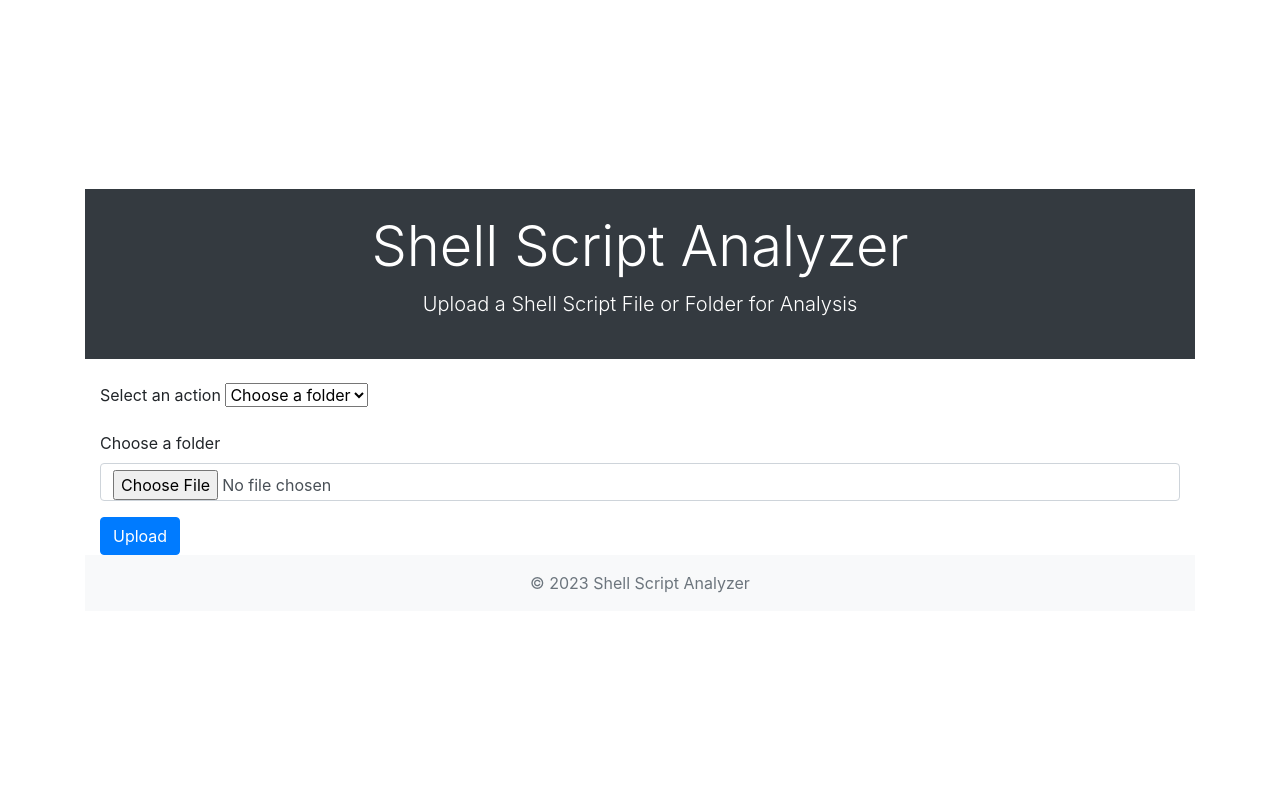
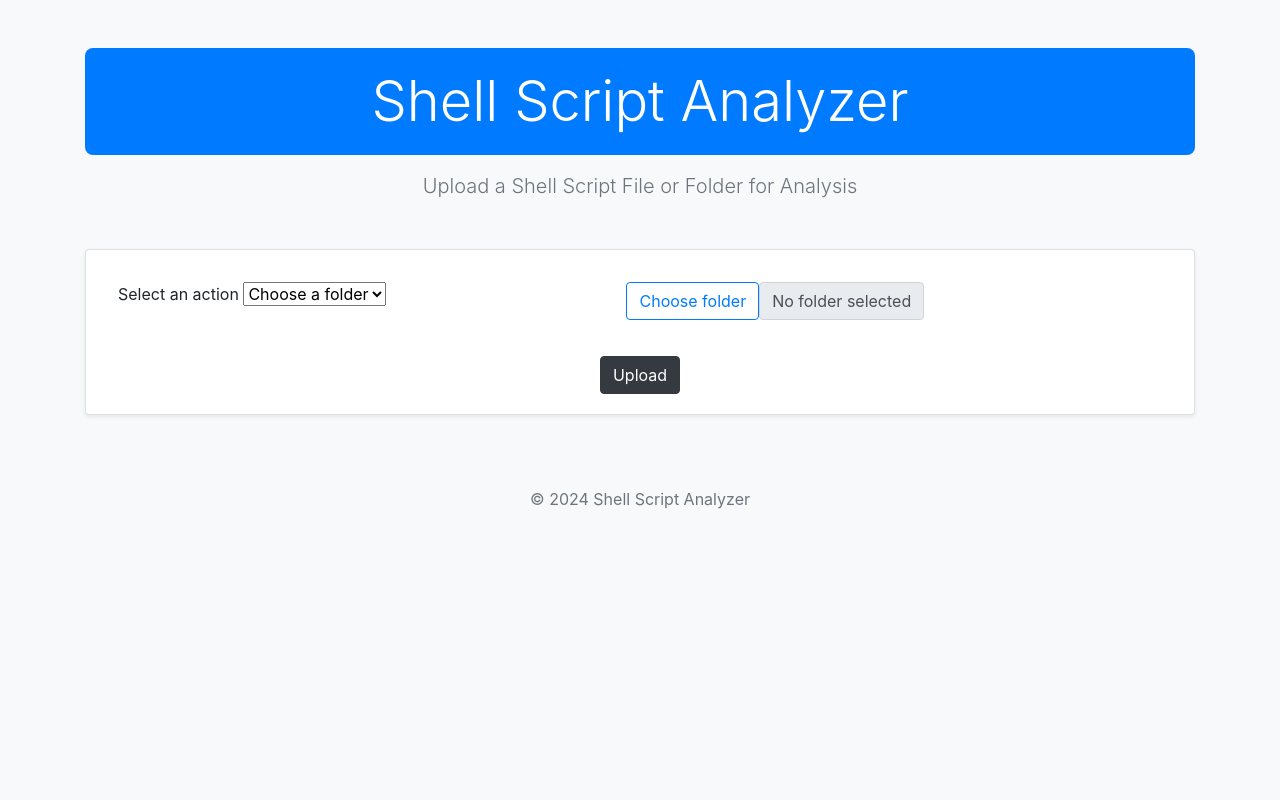
Before and after one commit to ajeesh875/pyShellCheckNew, a Flask app: page / in a window 1280 px wide. Run offline with Flask 3, Linux system fonts and the light colour scheme; some libraries are stand-ins or nearby versions.

Commit message:
[uploading]

```diff
--- a/config/regex_config.json
+++ b/config/regex_config.json
@@ -1,12 +1,13 @@
 [
     {
         "rule_number": 1,
-        "pattern": "\\$\\((.*?)\\)",
-        "description": "OS Command Injection vulnerability detected.",
+        "pattern": "(rm|mv|cp|chmod|chown|curl|wget|fetch|system|exec|popen|passthru|shell_exec|`|cmd.exe|bash|sh|powershell|telnet|ssh|scp|sftp|ftp|nc|netcat|tar|gzip|gunzip|zip|unzip)\\s+['\"]?(.*?['\"]?\\s*;|\\s+)",
+        "description": "Potential OS Command Injection vulnerability detected.",
         "cwe": "cwe-78",
-        "explanation": "OS Command injection vulnerabilities arise when untrusted data is incorporated into a command that is then executed by the system. Attackers can inject malicious commands, leading to unauthorized access or other security issues.",
+        "explanation": "This pattern detects the use of system commands that could be potentially misused for OS command injection. Careful review is required to determine if usage is secure or vulnerable to injection.",
         "severity": 9
-    },
+    }
+    ,
     {
         "rule_number": 2,
         "pattern": "\\$[a-zA-Z_][a-zA-Z0-9_]*\\s*=",
--- a/templates/upload.html
+++ b/templates/upload.html
@@ -1,68 +1,99 @@
 <!DOCTYPE html>
 <html lang="en">
-
 <head>
     <meta charset="UTF-8">
     <meta name="viewport" content="width=device-width, initial-scale=1.0">
     <title>Shell Script Analyzer</title>
     <link rel="stylesheet" href="{{ url_for('static', filename='bootstrap/css/bootstrap.min.css') }}">
 </head>
-
-<body class="d-flex align-items-center justify-content-center vh-100">
-    <div class="container">
-        <header class="bg-dark text-white text-center py-4">
-            <div class="container">
-                <h1 class="display-4">Shell Script Analyzer</h1>
-                <p class="lead">Upload a Shell Script File or Folder for Analysis</p>
-            </div>
+<body class="bg-light">
+    <div class="container py-5">
+        <header class="mb-5">
+            <h1 class="display-4 text-center mb-3" style="color: #fff; background-color: #007bff; padding: 20px 0; border-radius: 8px;">Shell Script Analyzer</h1>
+            <p class="lead text-center" style="color: #6c757d;">Upload a Shell Script File or Folder for Analysis</p>
         </header>
-
-        <div class="container mt-4">
-            <form method="POST" enctype="multipart/form-data">
-                <div class="mb-3">
+        <div class="card shadow-sm">
+            <div class="card-body">
+                <form method="POST" enctype="multipart/form-data" id="uploadForm">
+                    <table class="table table-borderless">
+                        <tbody>
+                            <tr>
+                                <td>
                                     <label for="actionSelect" class="form-label">Select an action</label>
-                    <select class="form-select" id="actionSelect" name="selectedAction" required>
-                        <option value="folder">Choose a folder</option>
+                                    <select class="form-select" id="actionSelect" name="selectedAction" aria-label="Select action" required>
+                                        <option value="folder" selected>Choose a folder</option>
                                         <option value="files">Choose files</option>
                                     </select>
+                                </td>
+                                <td>
+                                    <div id="folderOption" class="input-group">
+                                        <input type="file" name="file_or_folder" class="form-control" id="folderInput" webkitdirectory directory style="display: none;" aria-label="File input for folder">
+                                        <button type="button" id="folderButton" class="btn btn-outline-primary" aria-label="Choose folder button">Choose folder</button>
+                                        <span id="folderLabel" class="input-group-text">No folder selected</span>
                                     </div>
-
-                <div id="folderOption" class="mb-3">
-                    <label for="folderInput" class="form-label">Choose a folder</label>
-                    <input type="file" name="file_or_folder" class="form-control" id="folderInput" webkitdirectory directory>
+                                    <div id="filesOption" class="input-group" style="display: none;">
+                                        <input type="file" name="files[]" class="form-control" id="fileInput" multiple style="display: none;" aria-label="File input for multiple files">
+                                        <button type="button" id="filesButton" class="btn btn-outline-primary" aria-label="Choose files button">Choose files</button>
+                                        <span id="filesLabel" class="input-group-text">No files selected</span>
                                     </div>
-
-                <div id="filesOption" class="mb-3" style="display: none;">
-                    <label for="fileInput" class="form-label">Choose files</label>
-                    <input type="file" name="files[]" class="form-control" id="fileInput" multiple>
+                                </td>
+                            </tr>
+                        </tbody>
+                    </table>
+                    <div class="mt-4 text-center">
+                        <button type="submit" class="btn btn-dark" id="submitBtn" aria-label="Upload button">Upload</button>
                     </div>
-
-                <button type="submit" class="btn btn-primary">Upload</button>
                 </form>
             </div>
-
-        <footer class="bg-light text-center py-3">
-            <div class="container">
-                <p class="mb-0 text-muted">&copy; 2023 Shell Script Analyzer</p>
         </div>
+        <footer class="text-center py-4 mt-5">
+            <p class="mb-0 text-muted">&copy; 2024 Shell Script Analyzer</p>
         </footer>
     </div>
-
     <script src="{{ url_for('static', filename='bootstrap/js/bootstrap.bundle.min.js') }}"></script>
     <script>
-        document.getElementById('actionSelect').addEventListener('change', function () {
+        document.addEventListener("DOMContentLoaded", function() {
+            updateDisplay();
+
+            var uploadForm = document.getElementById('uploadForm');
+            var submitBtn = document.getElementById('submitBtn');
+            var folderInput = document.getElementById('folderInput');
+            var fileInput = document.getElementById('fileInput');
+
+            document.getElementById('folderButton').addEventListener('click', function() {
+                folderInput.click();
+            });
+
+            folderInput.addEventListener('change', function() {
+                document.getElementById('folderLabel').textContent = this.files.length ? this.files[0].webkitRelativePath.split('/')[0] : 'No folder selected';
+            });
+
+            document.getElementById('filesButton').addEventListener('click', function() {
+                fileInput.click();
+            });
+
+            fileInput.addEventListener('change', function() {
+                var fileCount = this.files.length;
+                document.getElementById('filesLabel').textContent = fileCount === 1 ? this.files[0].name : `${fileCount} files selected`;
+            });
+
+            document.getElementById('actionSelect').addEventListener('change', updateDisplay);
+
+            function updateDisplay() {
                 var folderOption = document.getElementById('folderOption');
                 var filesOption = document.getElementById('filesOption');
-
-            if (this.value === 'folder') {
-                folderOption.style.display = 'block';
+                var actionSelect = document.getElementById('actionSelect').value;
+                if (actionSelect === 'folder') {
+                    folderOption.style.display = '';
                     filesOption.style.display = 'none';
                 } else {
                     folderOption.style.display = 'none';
-                filesOption.style.display = 'block';
+                    filesOption.style.display = '';
                 }
+            }
+
+            updateDisplay(); // Call it on page load as well
         });
     </script>
 </body>
-
 </html>
```
Also changed, not shown: templates/results.html (+39 -31 lines). Lines whose indentation alone changed are shown as unchanged.
